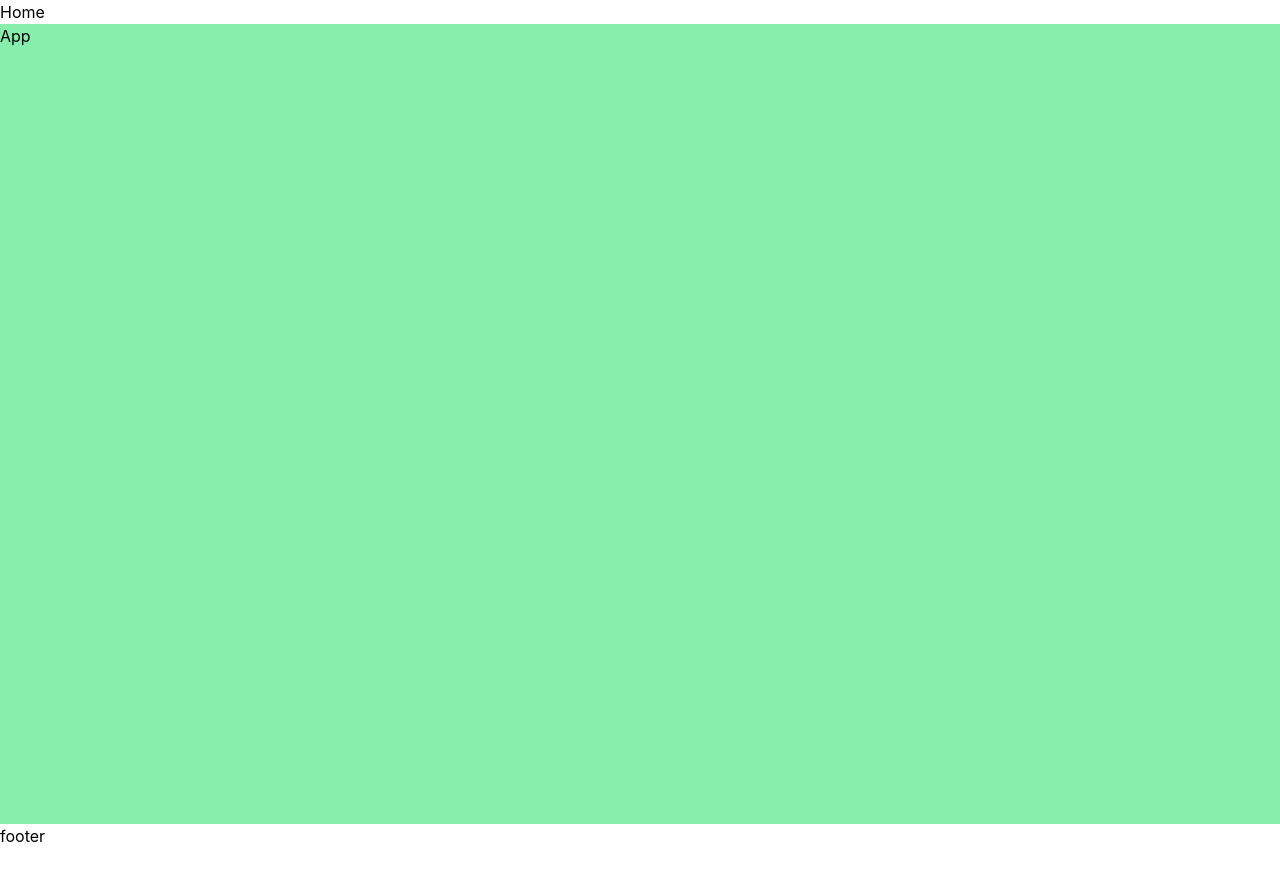
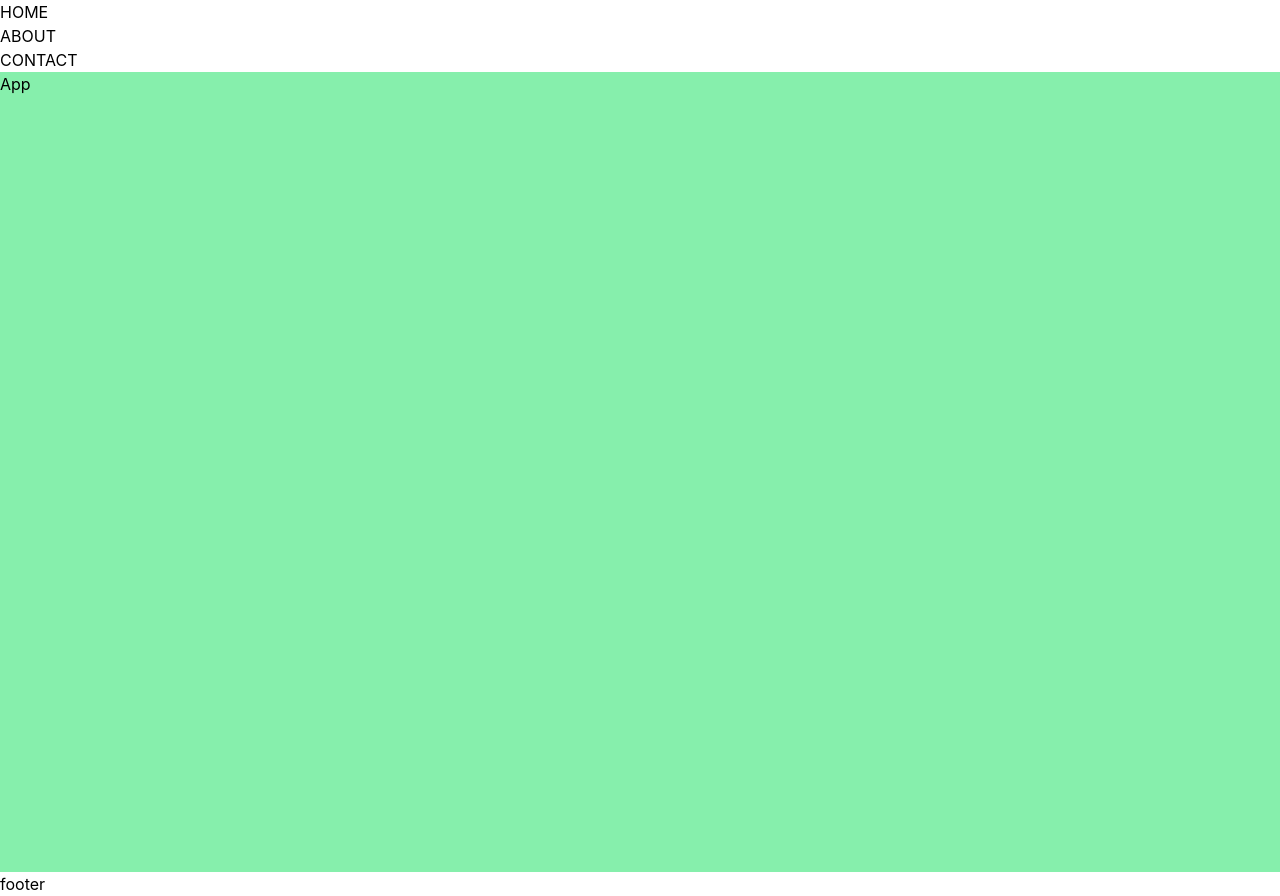
Before and after one commit to ax-sh-lab/windicss-react-ts-vite, a React (Vite) app: page / in a window 1280 px wide. Before the commit the page ends 848 px from the top, so only its background shows below. Built offline with nearby package versions, Linux system fonts and the light colour scheme.

Commit message:
add list helper component

```diff
--- a/src/components/Layout/Layout.tsx
+++ b/src/components/Layout/Layout.tsx
@@ -4,12 +4,28 @@ export type LayoutProps = {
   children: React.ReactNode;
 };
 
+interface ListProps {
+  readonly children: NonNullable<React.ReactNode>;
+}
+
+const List = ({ children, ...props }: ListProps) => {
+  return (
+    <ul {...props}>
+      {children.map((child: React.ReactNode) => (
+        <li>{child}</li>
+      ))}
+    </ul>
+  );
+};
+
 const Nav = () => {
   return (
     <nav>
-      <ul>
-        <li>Home</li>
-      </ul>
+      <List className={"nav"}>
+        <a>HOME</a>
+        <a>ABOUT</a>
+        <a>CONTACT</a>
+      </List>
     </nav>
   );
 };
```
